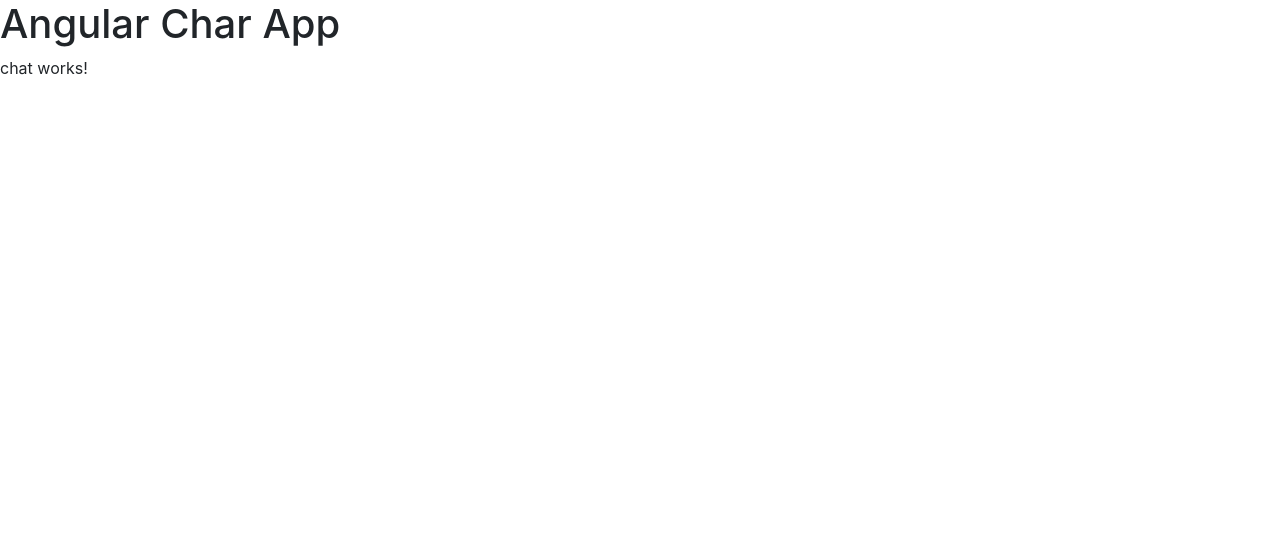
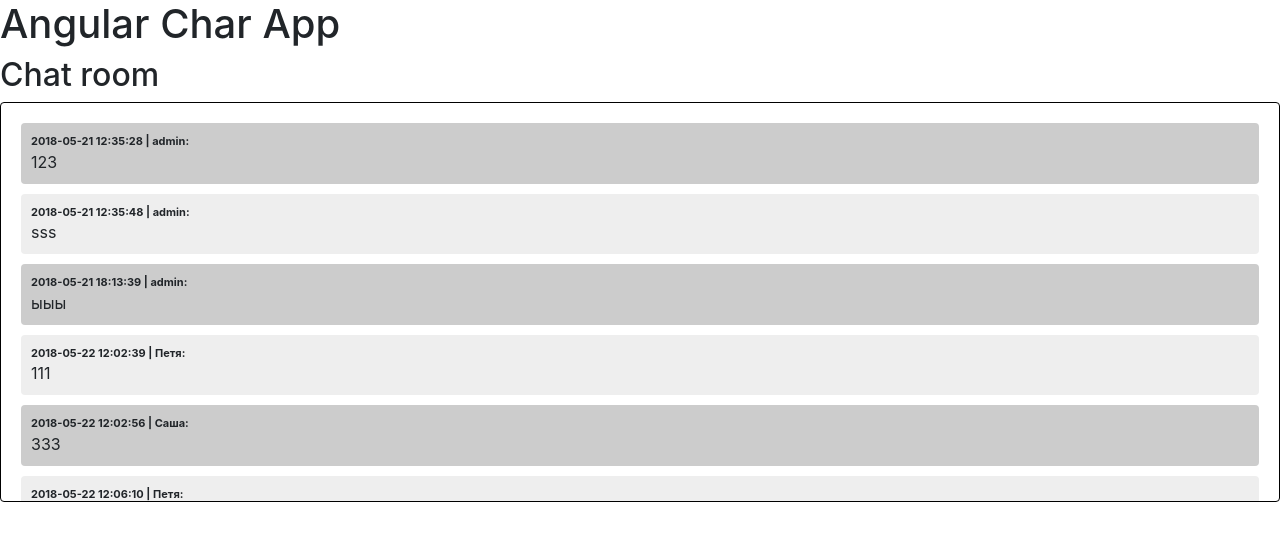
Before and after one commit to ak1987/test-angular-chat, an Angular app: page /chat/1 in a window 1280 px wide. Shown: the top 540 px of the page. Built offline with nearby package versions, Linux system fonts and the light colour scheme.

Commit message:
added message arrat reading and added styles

```diff
--- a/src/app/chat/chat.component.css
+++ b/src/app/chat/chat.component.css
@@ -0,0 +1,33 @@
+#chat-messages {
+    border-radius: 4px;
+    border: 1px solid black;
+    height: 400px;
+    margin-bottom: 20px;
+    overflow-y: scroll;
+    padding: 20px;
+}
+
+.chat-message-header {
+    font-size: 11px;
+    font-weight: bold;
+}
+
+.chat-message, .chat-message-service {
+    border-radius: 4px;
+    background: #ccc;
+    padding: 10px;
+    margin-bottom: 10px;
+}
+
+.chat-message:nth-child(even) {
+    background: #eee;
+}
+
+#chat-controls {
+
+}
+
+#chat-new-message {
+    width: 100%;
+    resize: none;
+}
--- a/src/app/chat/chat.component.html
+++ b/src/app/chat/chat.component.html
@@ -1,3 +1,10 @@
-<p>
-  chat works!
-</p>
+<h2>Chat room</h2>
+<div class="row">
+  <div class="col-sm-12">
+    <div id="chat-window">
+      <div id="chat-messages">
+        <div *ngFor="let message of messages" class="chat-message"><div class="chat-message-header">{{message.datetime}} | {{message.user_name}}: </div><div class="chat-message-body">{{message.text}}</div></div>
+      </div>
+    </div>
+  </div>
+</div>
--- a/src/app/chat/chat.component.ts
+++ b/src/app/chat/chat.component.ts
@@ -1,4 +1,6 @@
 import { Component, OnInit } from '@angular/core';
+import {Message} from "../message";
+import {MESSAGES} from "../mock-messages";
 
 @Component({
   selector: 'app-chat',
@@ -7,6 +9,8 @@ import { Component, OnInit } from '@angular/core';
 })
 export class ChatComponent implements OnInit {
 
+  messages = MESSAGES;
+
   constructor() { }
 
   ngOnInit() {
```
